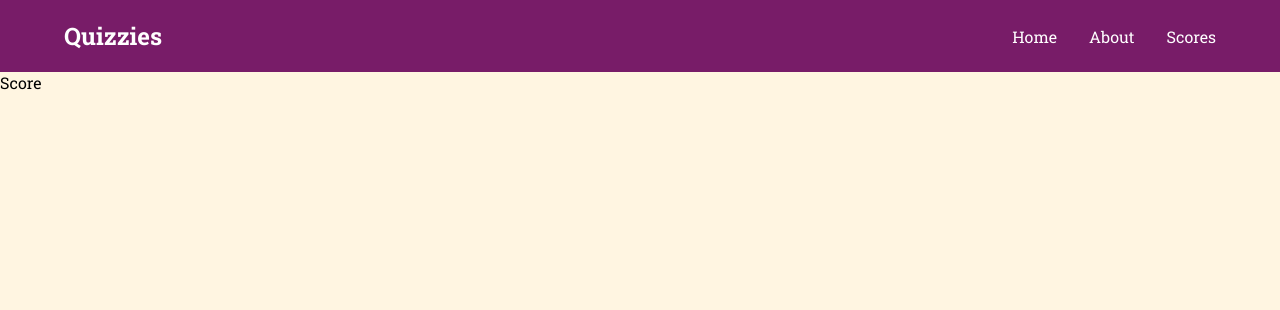
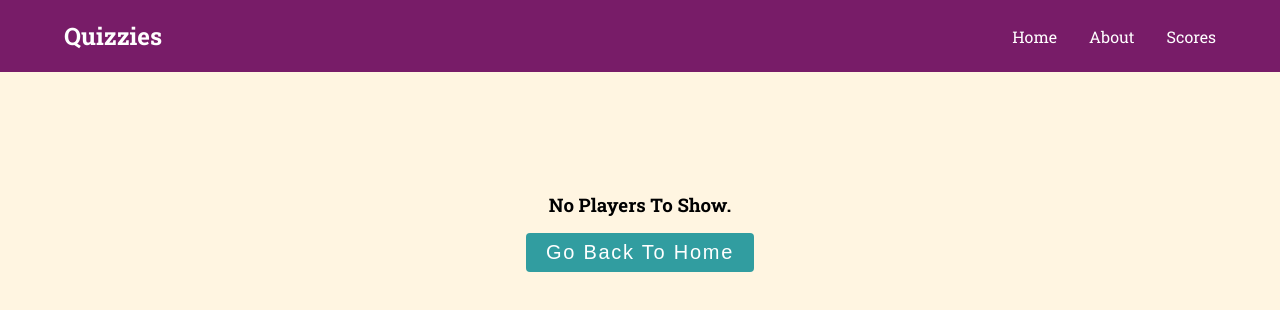
Before and after one commit to stha-sulav/quiz, a React (Vite) app: page /score in a window 1280 px wide. Shown: the top 310 px of the page. Built offline with nearby package versions, Linux system fonts and the light colour scheme.

Commit message:
players name and score added

```diff
--- a/src/components/ButtonContainer.jsx
+++ b/src/components/ButtonContainer.jsx
@@ -8,6 +8,7 @@ import {
 import { getRound, Inc, setChecked } from "../features/gameSlice";
 import { setMoadlText, setModal } from "../features/modalSlice";
 import { setMsg } from "../features/msgSlice";
+import { setPlayerName } from "../features/playerSlice";
 import "../styles/ButtonContainer.css";
 import Buttons from "./Buttons";
 
@@ -54,6 +55,10 @@ const ButtonContainer = () => {
     dispatch(setSelectedAnswer(""));
   };
 
+  const handleNewGame = () => {
+    dispatch(setPlayerName({ name: "" }));
+  };
+
   const handleRestart = () => {
     dispatch(setSelectedAnswer(""));
     dispatch(setModal());
@@ -64,6 +69,7 @@ const ButtonContainer = () => {
 
   return (
     <div className="btn-container">
+      <Buttons name={"new game"} clickFunc={handleNewGame} />
       <Buttons name={"restart"} clickFunc={handleRestart} />
       <Buttons name={"check"} clickFunc={handleCheck} />
       <Buttons name={"next"} clickFunc={handleNext} />
--- a/src/components/Modal.jsx
+++ b/src/components/Modal.jsx
@@ -1,8 +1,10 @@
 import React from "react";
 import { useDispatch, useSelector } from "react-redux";
+import { Link } from "react-router-dom";
 import { getScore, Restart } from "../features/gameSlice";
 import { getText, setModal } from "../features/modalSlice";
 import { setMsg } from "../features/msgSlice";
+import { setPlayers } from "../features/playerSlice";
 import "../styles/Modal.css";
 import Buttons from "./Buttons";
 
@@ -14,6 +16,7 @@ const Modal = ({ show }) => {
   const handleRestartAndPlay = () => {
     dispatch(Restart());
     dispatch(setModal());
+    dispatch(setPlayers({ score: score }));
     dispatch(setMsg({ showMsg: false }));
   };
 
@@ -25,10 +28,10 @@ const Modal = ({ show }) => {
     <>
       <div className="overlay"></div>
       <div className="modal">
-        <h3 className="details">
+        <div className="details">
           <h3 className="modal-title">Score: {score}</h3>
           <p className="modal-text">{text}</p>
-        </h3>
+        </div>
         <div className="btn-container">
           {!show ? (
             <Buttons name={"play again"} clickFunc={handleRestartAndPlay} />
--- /dev/null
+++ b/src/components/ScoreList.jsx
@@ -0,0 +1,20 @@
+import React from "react";
+import "../styles/ScoreList.css";
+
+const ScoreList = ({ players }) => {
+  return (
+    <ul className="lists">
+      {players.map((item, index) => {
+        const { name, score } = item;
+        return (
+          <li className="player" key={index}>
+            <h4 className="players-name">{name}</h4>
+            <p className="player-score">{score}</p>
+          </li>
+        );
+      })}
+    </ul>
+  );
+};
+
+export default ScoreList;
--- a/src/features/playerSlice.js
+++ b/src/features/playerSlice.js
@@ -4,17 +4,31 @@ const playerSlice = createSlice({
   name: "player",
   initialState: {
     playerName: "",
+    players: [],
   },
   reducers: {
     setPlayerName: (state, { payload }) => {
       const { name } = payload;
       state.playerName = name;
     },
+    setPlayers: (state, { payload }) => {
+      const { score } = payload;
+      state.players = [
+        ...state.players,
+        {
+          name: state.playerName,
+          score: score,
+        },
+      ];
+      console.log(state.players.name);
+    },
   },
 });
 
 export const playerReducer = playerSlice.reducer;
 
-export const { setPlayerName } = playerSlice.actions;
+export const { setPlayerName, setPlayers } = playerSlice.actions;
 
 export const getPlayerName = (state) => state.player.playerName;
+
+export const getAllPlayers = (state) => state.player.players;
--- a/src/pages/Score.jsx
+++ b/src/pages/Score.jsx
@@ -1,7 +1,46 @@
 import React from "react";
+import { useSelector } from "react-redux";
+import { Link } from "react-router-dom";
+import Buttons from "../components/Buttons";
+import ScoreList from "../components/ScoreList";
+import { getAllPlayers } from "../features/playerSlice";
+import "../styles/Score.css";
 
 const Score = () => {
-  return <div>Score</div>;
+  const allPLayers = useSelector(getAllPlayers);
+  console.log(allPLayers);
+
+  return (
+    <section className="score-section">
+      <div className="content">
+        {allPLayers.length < 1 ? (
+          <h3 className="score-title">no players to show.</h3>
+        ) : (
+          <>
+            <h3 className="score-title">HighScores</h3>
+            <ScoreList players={allPLayers} />
+          </>
+        )}
+        <Link to={"/"}>
+          <Buttons name={"Go back to home"} />
+        </Link>
+      </div>
+    </section>
+  );
 };
 
 export default Score;
+
+// {
+//   <ul>
+//     {allPLayers.map((item, index) => {
+//       const { name, score } = item;
+//       return (
+//         <li key={index}>
+//           <h4>{name}</h4>
+//           <p>{score}</p>
+//         </li>
+//       );
+//     })}
+//   </ul>;
+// }
--- /dev/null
+++ b/src/styles/Score.css
@@ -0,0 +1,19 @@
+.score-section {
+  min-height: 40vh;
+  display: grid;
+  place-items: center;
+}
+
+.content {
+  width: 100%;
+  padding: 2rem;
+  display: flex;
+  flex-direction: column;
+  align-items: center;
+  gap: 1rem;
+}
+
+.score-title {
+  text-transform: capitalize;
+  text-align: center;
+}
--- /dev/null
+++ b/src/styles/ScoreList.css
@@ -0,0 +1,17 @@
+.lists {
+  width: 100%;
+  display: flex;
+  flex-direction: column;
+  gap: 1rem;
+}
+
+.player {
+  display: flex;
+  justify-content: space-between;
+  width: 40%;
+  padding: 1rem;
+  margin: auto;
+  background-color: #283d3b;
+  color: #fff;
+  border-radius: 4px;
+}
```
